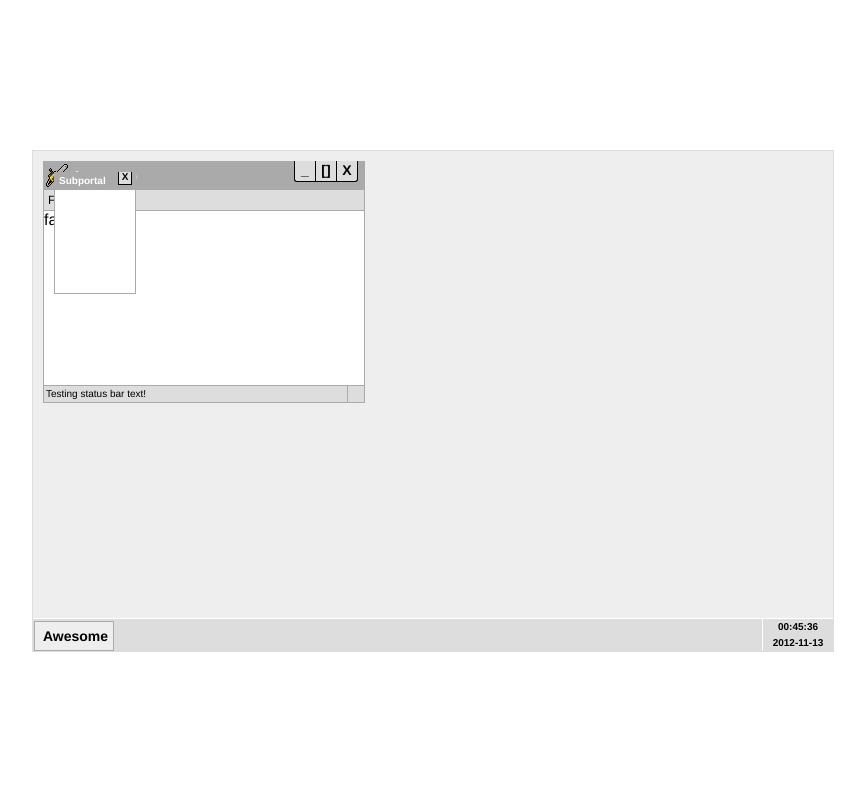
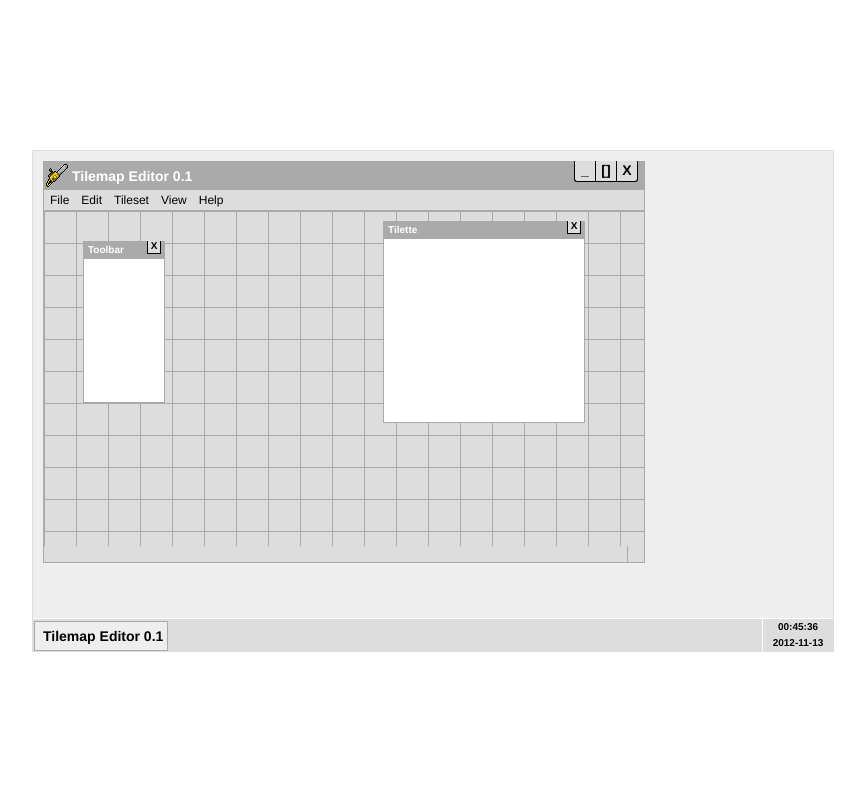
Before and after one commit to Fagertveit/webtop, a plain HTML site: page index.html in a window 1280 px wide. Shown: the whole page, without its empty margins (208-1073 px from the left). Drawn offline with Linux system fonts and the light colour scheme.

Commit message:
Added the tilemap application to the bunch! Will develop a lot of stuff in tandem with this app

```diff
--- /dev/null
+++ b/css/tilemap.css
@@ -0,0 +1,12 @@
+.tilemap_container {
+border: 1px solid #aaa;
+background-color: #ddd;
+}
+
+.tile {
+position: relative;
+float: left;
+clear: none;
+border-right: 1px solid #aaa;
+border-bottom: 1px solid #aaa;
+}
--- a/css/wt.css
+++ b/css/wt.css
@@ -231,7 +231,7 @@ overflow-y: visible;
 position: relative;
 float: left;
 line-height: 20px;
-padding: 0px 4px;
+padding: 0px 6px;
 font-size: 12px;
 color: #000;
 cursor: default;
@@ -245,7 +245,7 @@ background-color: #eee;
 position: absolute;
 left: 0px;
 top: 20px;
-min-width: 50px;
+min-width: 70px;
 min-height: 20px;
 background-color: #ddd;
 border: 1px solid #aaa;
@@ -259,6 +259,15 @@ text-indent: 2px;
 width: 100%;
 }
 
+.menu_delimiter {
+position: relative;
+float: left;
+clear: both;
+width: 100%;
+height: 1px;
+background-color: #aaa;
+}
+
 .menu_item:hover {
 background-color: #eee;
 }
--- a/index.html
+++ b/index.html
@@ -5,12 +5,15 @@
 <title>WebTop - A Webbased desktop environment!</title>
 
 <link rel='stylesheet' type='text/css' href='css/wt.css' />
+<link rel='stylesheet' type='text/css' href='css/tilemap.css' />
 
 <script type='text/javascript' src='wt/wt.js'></script>
 <script type='text/javascript' src='wt/wt.portal.js'></script>
 <script type='text/javascript' src='wt/wt.dom.js'></script>
 <script type='text/javascript' src='wt/wt.menu.js'></script>
 <script type='text/javascript' src='wt/wt.anim.js'></script>
+<script type='text/javascript' src='wt/wt.app.js'></script>
+<script type='text/javascript' src='wt/wt.app.tilemap.js'></script>
 
 </head>
 <body onload="">
@@ -19,6 +22,9 @@
 <script>
 var desktop = new WT.Desktop(800, 500);
 desktop.init();
+var tmedit = new WT.app.tilemap.App(desktop);
+tmedit.init();
+/*
 desktop.addPortal("Awesome");
 desktop.portals[0].addMenuBar();
 desktop.portals[0].addMenu("File");
--- /dev/null
+++ b/wt/wt.app.js
@@ -0,0 +1,4 @@
+
+WT.app = {
+
+};
--- /dev/null
+++ b/wt/wt.app.tilemap.js
@@ -0,0 +1,120 @@
+WT.app.tilemap = {
+	App : function(srcParent) {
+		var tilemap = {
+			parent : srcParent,
+			toolbar : null,
+			tilette : null,
+			portal : null,
+			icon : null,
+			title : null,
+			documents : new Array(),
+
+			init : function() {
+				this.portal = this.parent.addPortal("Tilemap Editor 0.1", 600, 400);
+				this.initMenu();
+				this.initSubs();
+				this.initTileMap();
+			},
+
+			initTileMap : function() {
+				var container = document.getElementById("portal_container-" + this.portal.id);
+				var tilemap = new WT.app.tilemap.TileMap(32, 32, 32, 32, "Test");
+				tilemap.init();
+				container.appendChild(tilemap.generateDivMap());
+			},
+
+			initSubs : function() {
+				this.toolbar = this.portal.addSubPortal("Toolbar");
+				this.toolbar.setWidth(80);
+				this.toolbar.setHeight(160);
+				this.toolbar.setPosition(50, 90);
+				this.tilette = this.portal.addSubPortal("Tilette");
+				this.tilette.setWidth(200);
+				this.tilette.setHeight(200);
+				this.tilette.setPosition(350, 70);
+			},
+
+			initMenu : function() {
+				this.portal.addMenuBar();
+				this.portal.addMenu("File");
+				this.portal.addMenu("Edit");
+				this.portal.addMenu("Tileset");
+				this.portal.addMenu("View");
+				this.portal.addMenu("Help");
+				this.portal.addMenuItem("File", "New");
+				this.portal.addMenuItem("File", "Open");
+				this.portal.addMenuItem("File", "Save");
+				this.portal.menu.menus["File"].addDelimiter();
+				this.portal.addMenuItem("File", "Exit");
+				this.portal.addMenuItem("Edit", "Copy");
+				this.portal.addMenuItem("Edit", "Paste");
+				this.portal.addMenuItem("Edit", "Clear");
+				this.portal.menu.menus["Edit"].addDelimiter();
+				this.portal.addMenuItem("Edit", "Settings");
+				this.portal.addMenuItem("Tileset", "Load");
+				this.portal.addMenuItem("Tileset", "Edit");
+				this.portal.addMenuItem("View", "Toolbar");
+				this.portal.addMenuItem("View", "Tilette");
+				this.portal.addMenuItem("Help", "About");
+			}
+		};
+		return tilemap;
+	},
+
+	TileMap : function(srcWidth, srcHeight, srcSizeX, srcSizeY, srcTitle) {
+		var tilemap = {
+			tiles : new Array(),
+			width : srcWidth || 32,
+			height : srcHeight || 32,
+			sizeX : srcSizeX || 32,
+			sizeY : srcSizeY || 32,
+			title : srcTitle || "Unnamed",
+
+			init : function() {
+				var i, size;
+				size = this.width * this.height;
+				for(i = 0; i < size; i++) {
+					this.tiles[i] = new WT.app.tilemap.Tile();
+				}
+			},
+
+			generateDivMap : function() {
+				var cont = WT.dom.createDiv(
+					{"id" : "tilemap-" + this.title,
+					"class" : "tilemap_container"},
+					{"width" : (this.width * this.sizeX) + "px",
+					"height" : (this.height * this.sizeY) + "px"}
+				);
+				var tileLen = this.tiles.length;
+				var i;
+				for(i = 0; i < tileLen; i++) {
+					cont.appendChild(this.generateDivTile(i));
+				}
+				return cont;
+			},
+
+			generateDivTile : function(id) {
+				var tile = WT.dom.createDiv(
+					{"id" : "tile-" + id,
+					"class" : "tile"},
+					{"width" : (this.sizeX - 1) + "px",
+					"height" : (this.sizeY - 1)+ "px"}
+				);
+				return tile;
+			}
+		};
+		return tilemap;
+	},
+
+	Tile : function() {
+		var tile = {
+			id : 0,
+			data : new Object(),
+
+			init : function() {
+
+			}
+		};
+		return tile;
+	}
+};
--- a/wt/wt.js
+++ b/wt/wt.js
@@ -103,13 +103,15 @@ var WT = {
 			addPortal : function(title, width, height) {
 				var pos, zIndex;
 				zIndex = WT.CURRENT_TOP_Z_INDEX;
-				var portal = new WT.portal.Portal(WT.CURRENT_PORTAL_ID, this, title);
+				var portal = new WT.portal.Portal(WT.CURRENT_PORTAL_ID, this, title, width, height);
 				portal.init(this.container);
 				portal.setZIndex(zIndex);
-				this.portals.push(portal);
+				pos = this.portals.push(portal);
 				WT.CURRENT_PORTAL_ID++;
 				WT.CURRENT_TOP_Z_INDEX++;
 				this.updateToolBar();
+
+				return portal;
 			},
 
 			updateToolBar : function() {
@@ -163,7 +165,7 @@ var WT = {
 				var container = this.container;
 				var nodes = container.childNodes;
 				var contLen = nodes.length;
-				var _i = 0;
+				var _i;
 
 				for(portal in this.portals) {
 					if(this.portals[portal].id == src.id) {
@@ -180,6 +182,24 @@ var WT = {
 				}
 
 				this.updateToolBar();
+			},
+
+			destroySubPortal : function(src) {
+				var id = src.id;
+				var parentId = src.parent.id;
+				var container = this.container;
+				var nodes = container.childNodes;
+				var contLen = nodes.length;
+				var _i;
+
+				delete this.portals[parentId].subPortals[id];
+
+				for(_i = 0; _i < contLen; _i++) {
+					if(nodes[_i].getAttribute("id") == "subportal-" + id + "-" + parentId) {
+						container.removeChild(nodes[_i]);
+						break;
+					}
+				}
 			},
 
 			resortPortals : function(topPortal) {
--- a/wt/wt.menu.js
+++ b/wt/wt.menu.js
@@ -116,6 +116,14 @@ WT.menu = {
 				item.generateMenuItem();
 			},
 
+			addDelimiter : function() {
+				var cont = document.getElementById("menu_container_" + this.title + "-" + this.parent.parent.id);
+				var delimiter = WT.dom.createDiv(
+					{"class" : "menu_delimiter"}
+				);
+				cont.appendChild(delimiter);
+			},
+
 			removeItem : function() {
 
 			},
--- a/wt/wt.portal.js
+++ b/wt/wt.portal.js
@@ -14,13 +14,13 @@
  * * Redraw DOM looks like urk in FireFox.
  */
 WT.portal = {
-	Portal : function(uid, srcParent, srcTitle) {
+	Portal : function(uid, srcParent, srcTitle, srcWidth, srcHeight) {
 		var portal = {
 			id : uid,
 			parent : srcParent || null,
 			title : srcTitle || "Untitled",
-			width : 320,
-			height : 240,
+			width : srcWidth || 320,
+			height : srcHeight || 240,
 			titleBar : true,
 			footer : true,
 			topPadding : 0,
@@ -130,7 +130,7 @@ WT.portal = {
 					"bottom" : this.bottomPadding + "px"}
 				);
 
-				cont.innerHTML = WT.IS_MOBILE;
+				//cont.innerHTML = WT.IS_MOBILE;
 
 				return cont;
 			},
@@ -202,8 +202,13 @@ WT.portal = {
 			},
 
 			setZIndex : function(zIndex) {
+				// Need to set Z-Index on menu containers so that subportals don't get in their way.
 				var portal = document.getElementById("portal-" + this.id);
 				this.zIndex = zIndex;
+
+				for(portals in this.subPortals) {
+					this.subPortals[portals].setZIndex(zIndex + 1);
+				}
 
 				portal.style.zIndex = this.zIndex;
 			},
@@ -215,10 +220,13 @@ WT.portal = {
 
 			addSubPortal : function(title) {
 				var sub = new WT.portal.SubPortal(this, title);
-				var nextId = this.subPortals.length + 1;
+				var nextId = this.subPortals.length;
 				sub.id = nextId;
 				sub.init();
 				this.subPortals.push(sub);
+				this.setZIndex(this.zIndex);
+				// Return the subPortal id for Application reference.
+				return sub;
 			},
 
 			resize : function(event, _this) {
@@ -557,7 +565,7 @@ WT.portal = {
 			bottomPadding : 0,
 
 			init : function() {
-				var parentElem = document.getElementById("portal-" + this.parent.id);
+				var parentElem = this.parent.parent.container;
 				var elem = WT.dom.createDiv(
 					{"id" : "subportal-" + this.id + "-" + this.parent.id,
 					"class" : "subportal"},
@@ -572,6 +580,8 @@ WT.portal = {
 					elem.appendChild(this.generateFooter());
 				}
 				parentElem.appendChild(elem);
+
+				this.parent.setZIndex(this.parent.zIndex);
 			},
 
 			generateTitle : function() {
@@ -618,6 +628,22 @@ WT.portal = {
 				return footer;
 			},
 
+			setWidth : function(width) {
+				var cont = document.getElementById("subportal-" + this.id + "-" + this.parent.id);
+				cont.style.width = width + "px";
+			},
+
+			setHeight : function(height) {
+				var cont = document.getElementById("subportal-" + this.id + "-" + this.parent.id);
+				cont.style.height = height + "px";
+			},
+
+			setPosition : function(x, y) {
+				var cont = document.getElementById("subportal-" + this.id + "-" + this.parent.id);
+				cont.style.top = y + "px";
+				cont.style.left = x + "px";
+			},
+
 			move : function(event, _this) {
 				var id = _this.id;
 				var parent = _this.parent;
@@ -654,16 +680,25 @@ WT.portal = {
 				}
 			},
 
+			setZIndex : function(zIndex) {
+				var elem = document.getElementById("subportal-" + this.id + "-" + this.parent.id);
+				this.zIndex = zIndex;
+				elem.style.zIndex = zIndex;
+			},
+
 			hide : function(_this) {
 				console.log("Hiding subportal!");
+				var elem = document.getElementById("subportal-" + _this.id + "-" + _this.parent.id);
+				elem.style.display = "none";
 			},
 
 			show : function(_this) {
-
+				var elem = document.getElementById("subportal-" + _this.id + "-" + _this.parent.id);
+				elem.style.display = "block";
 			},
 
-			terminate : function() {
-
+			terminate : function(_this) {
+				_this.parent.parent.destroySubPortal(_this);
 			}
 		};
 		return sub;
```
Also changed, not shown: wt/wt.ajax.js (added, +12 -0 lines), wt/wt.data.js (added, +11 -0 lines), wt/wt.ui.js (added, +42 -0 lines).
